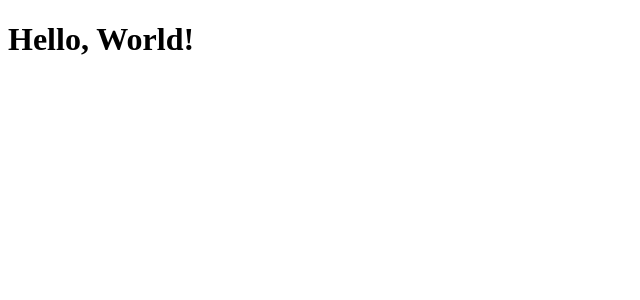
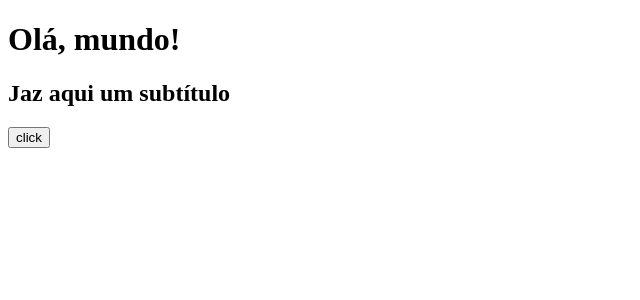
Before and after one commit to brener-leite/weather-today, a React (Create React App) app: page / in a window 1280 px wide. Shown: the top 300 px of the page, without its empty margins (0-640 px from the left). Built offline with nearby package versions, Linux system fonts and the light colour scheme.

Commit message:
chore: translation context system

```diff
--- a/src/App.tsx
+++ b/src/App.tsx
@@ -1,5 +1,16 @@
+import { useContext } from 'react'
+import { GlobalContext } from 'contexts/global'
+
 const App = () => {
-  return <h1>Hello, World!</h1>
+  const { messages, setLanguage } = useContext(GlobalContext)
+
+  return (
+    <div>
+      <h1>{messages?.app.title}</h1>
+      <h2>{messages?.app.subtitle}</h2>
+      <button onClick={() => setLanguage('english')}>click</button>
+    </div>
+  )
 }
 
 export default App
--- a/src/contexts/global.tsx
+++ b/src/contexts/global.tsx
@@ -1,5 +1,8 @@
 import { createContext, useState, useMemo } from 'react'
 import { ContextProps, Language, ProviderProps } from './interfaces'
+import PT from 'messages/pt.json'
+import EN from 'messages/en.json'
+import { useEffect } from 'react'
 
 const INITIAL_VALUE: ContextProps = {
   language: 'english',
@@ -9,14 +12,25 @@ const INITIAL_VALUE: ContextProps = {
 export const GlobalContext = createContext(INITIAL_VALUE)
 
 export const GlobalProvider: React.FC<ProviderProps> = ({ children }) => {
-  const [language, setLanguage] = useState<Language>('english')
+  const [language, setLanguage] = useState<Language>('portuguese')
+
+  const availableLanguages = {
+    portuguese: PT,
+    english: EN
+  }
+  const [messages, setMessages] = useState(availableLanguages[language])
+
+  useEffect(() => {
+    setMessages(availableLanguages[language])
+  }, [language])
 
   const value = useMemo(
     () => ({
       language,
-      setLanguage
+      setLanguage,
+      messages
     }),
-    [language, setLanguage]
+    [language, setLanguage, messages]
   )
 
   return (
--- /dev/null
+++ b/src/messages/en.json
@@ -0,0 +1,6 @@
+{
+  "app": {
+    "title": "Hello, world!",
+    "subtitle": "Here's a subtitle"
+  }
+}
--- /dev/null
+++ b/src/messages/pt.json
@@ -0,0 +1,6 @@
+{
+  "app": {
+    "title": "Olá, mundo!",
+    "subtitle": "Jaz aqui um subtítulo"
+  }
+}
```
Also changed, not shown: src/contexts/interfaces.ts (+8 -0 lines).
